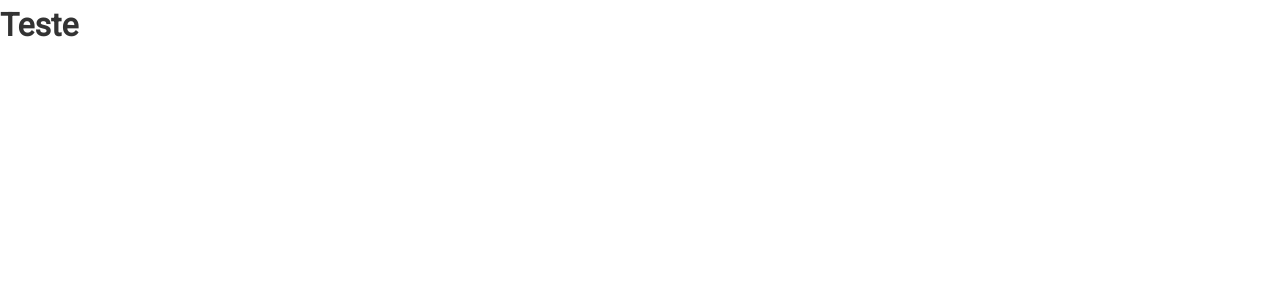
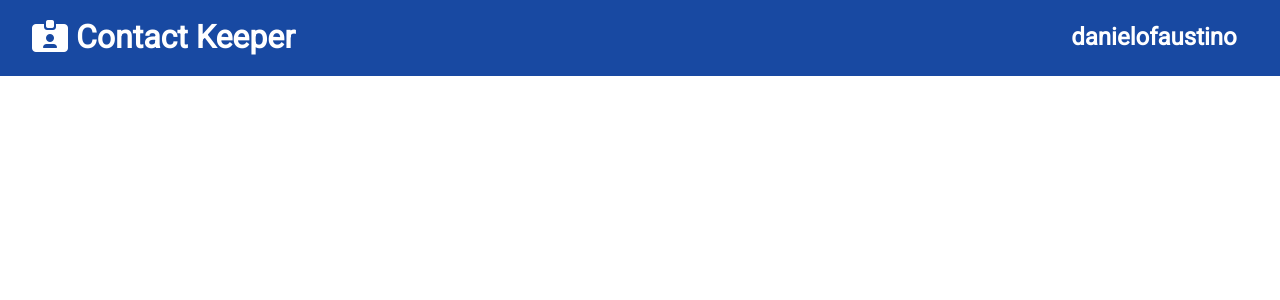
Before and after one commit to danielofaustino/contact-keeper, a React (Create React App) app in the folder client/: page / in a window 1280 px wide. Shown: the top 300 px of the page. Built offline with nearby package versions, Linux system fonts and the light colour scheme.

Commit message:
NavBar component

```diff
--- a/client/public/index.html
+++ b/client/public/index.html
@@ -10,34 +10,14 @@
       content="Web site created using create-react-app"
     />
     <link rel="apple-touch-icon" href="%PUBLIC_URL%/logo192.png" />
-    <!--
-      manifest.json provides metadata used when your web app is installed on a
-      user's mobile device or desktop. See https://developers.google.com/web/fundamentals/web-app-manifest/
-    -->
+
     <link rel="manifest" href="%PUBLIC_URL%/manifest.json" />
-    <!--
-      Notice the use of %PUBLIC_URL% in the tags above.
-      It will be replaced with the URL of the `public` folder during the build.
-      Only files inside the `public` folder can be referenced from the HTML.
 
-      Unlike "/favicon.ico" or "favicon.ico", "%PUBLIC_URL%/favicon.ico" will
-      work correctly both with client-side routing and a non-root public URL.
-      Learn how to configure a non-root public URL by running `npm run build`.
-    -->
-    <title>React App</title>
+    <title>Contact Keeper</title>
   </head>
   <body>
     <noscript>You need to enable JavaScript to run this app.</noscript>
     <div id="root"></div>
-    <!--
-      This HTML file is a template.
-      If you open it directly in the browser, you will see an empty page.
-
-      You can add webfonts, meta tags, or analytics to this file.
-      The build step will place the bundled scripts into the <body> tag.
-
-      To begin the development, run `npm start` or `yarn start`.
-      To create a production bundle, use `npm run build` or `yarn build`.
-    -->
+    <script src="https://kit.fontawesome.com/5c0b696b08.js" crossorigin="anonymous"></script>
   </body>
 </html>
--- a/client/src/App.js
+++ b/client/src/App.js
@@ -1,10 +1,11 @@
 
 import './App.css';
+import Navbar from './components/layout/Navbar';
 
 function App() {
   return (
     <div className="App">
-     <h1>Teste</h1>
+     <Navbar/>
     </div>
   );
 }
--- /dev/null
+++ b/client/src/components/layout/Navbar.js
@@ -0,0 +1,25 @@
+import React from 'react';
+import PropTypes from 'prop-types';
+
+const Navbar = ({ title, icon }) => {
+  return (
+    <div className="navbar bg-primary">
+      <h1>
+        <i className={icon} /> {title}
+      </h1>
+      <a href="https://github.com/danielofaustino/" target="_blank"><h2>danielofaustino</h2></a>
+    </div>
+  );
+};
+
+Navbar.propTypes = {
+  title: PropTypes.string.isRequired,
+  icon: PropTypes.string,
+};
+
+Navbar.defaultProps = {
+  title: 'Contact Keeper',
+  icon: 'fas fa-id-card-alt',
+};
+
+export default Navbar;
```
